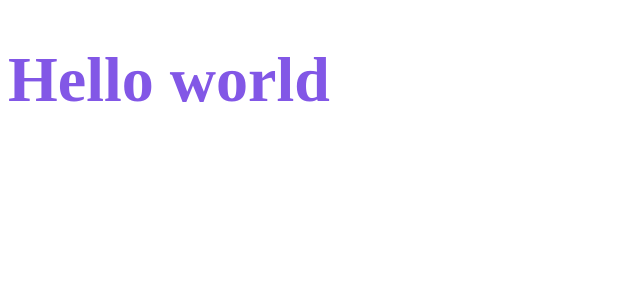
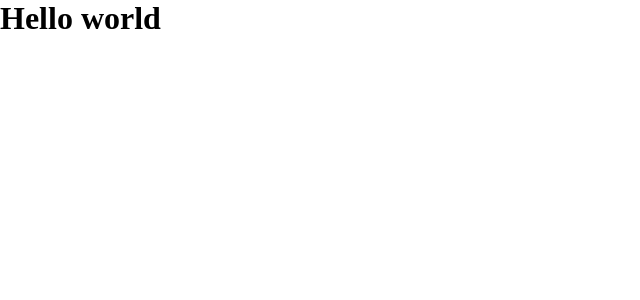
Before and after one commit to RodrigoSaantos/dtmoney, a React (Create React App) app: page / in a window 1280 px wide. Shown: the top 300 px of the page, without its empty margins (0-640 px from the left). Built offline with nearby package versions, Linux system fonts and the light colour scheme.

Commit message:
Creating global style

```diff
--- a/public/index.html
+++ b/public/index.html
@@ -3,6 +3,8 @@
   <head>
     <meta charset="utf-8" />
     <meta name="viewport" content="width=device-width, initial-scale=1" />
+
+    <link rel="shortcut icon" href="favicon.png" type="image/png">
     <title>dtmoney</title>
   </head>
   <body>
--- a/src/App.tsx
+++ b/src/App.tsx
@@ -1,14 +1,10 @@
-import styled from 'styled-components';
-
-const Title = styled.h1`
-  font-size: 64px;
-  color: #8257e6;
-`
+import { GlobalStyle } from "./styles/global";
 
 export function App() {
   return (
     <div className="App">
-      <Title>Hello world</Title>
+      <h1>Hello world</h1>
+      <GlobalStyle/>
     </div>
   );
 }
--- /dev/null
+++ b/src/styles/global.ts
@@ -0,0 +1,45 @@
+import { createGlobalStyle } from 'styled-components';
+
+export const GlobalStyle = createGlobalStyle`
+  :root {
+    --background: #f0f2f5;
+    --red: #E52E4D;
+    --blue: #5429CC;
+    --blue-light: #6933ff;
+    --text-title: #363F5F;
+    --text-body: #969CB2;
+    --shape: #ffffff;
+
+  }
+
+  * {
+    margin: 0;
+    padding: 0;
+    box-sizing: border-box;
+  }
+
+  html {
+    @media (max-width: 1080px) {
+      font-size: 93.75%;
+    }
+
+    @media (max-width: 720px) {
+      font-size: 87.5%;
+    }
+
+  }
+
+  body {
+    background: var(----background);
+    -webkit-font-smoothing: antialiased;
+  }
+
+  button {
+    cursor: pointer;
+  }
+
+  [disabled] {
+    opacity: 0.6;
+    cursor: not-allowed;
+  }
+`
```
